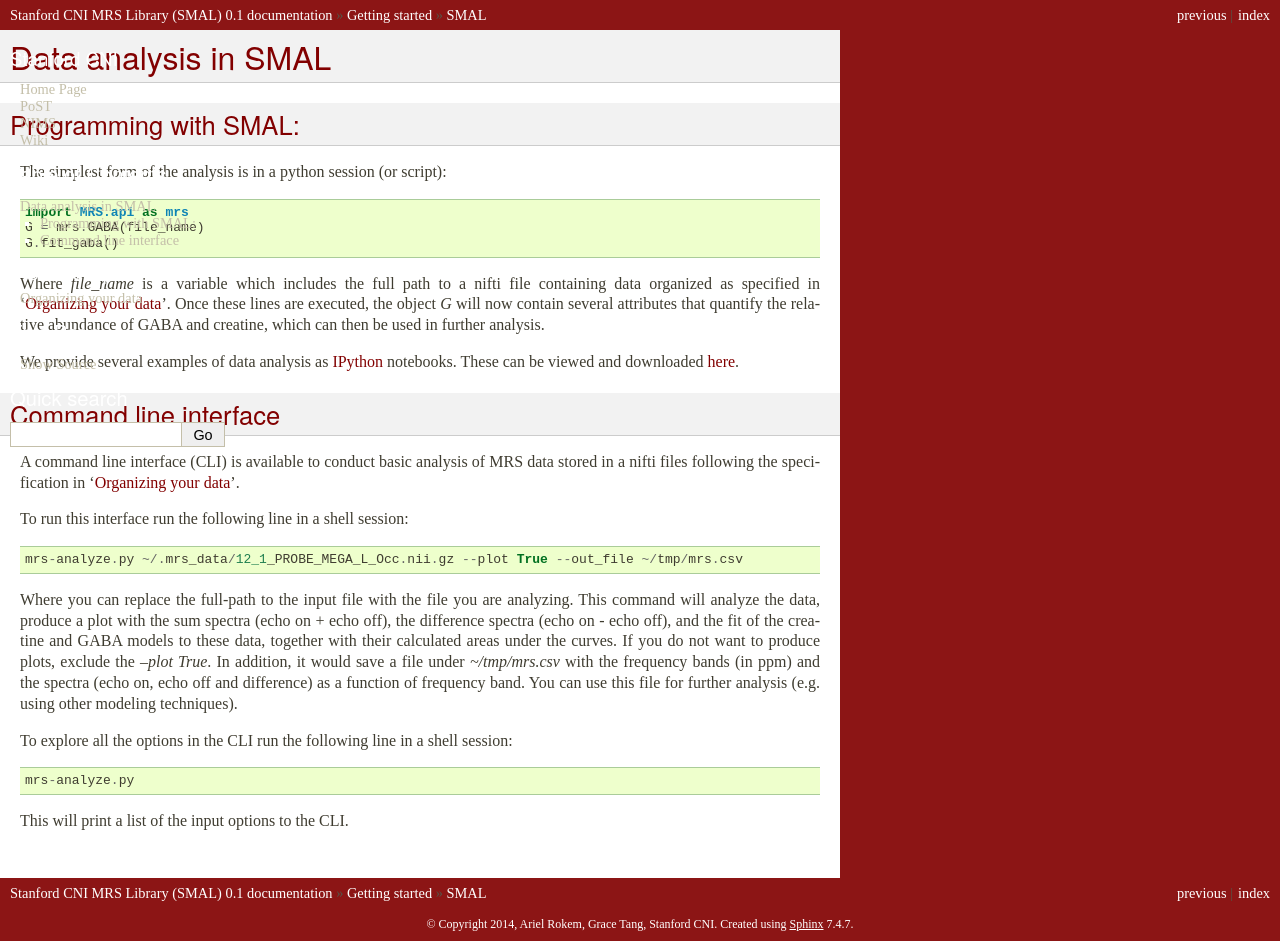
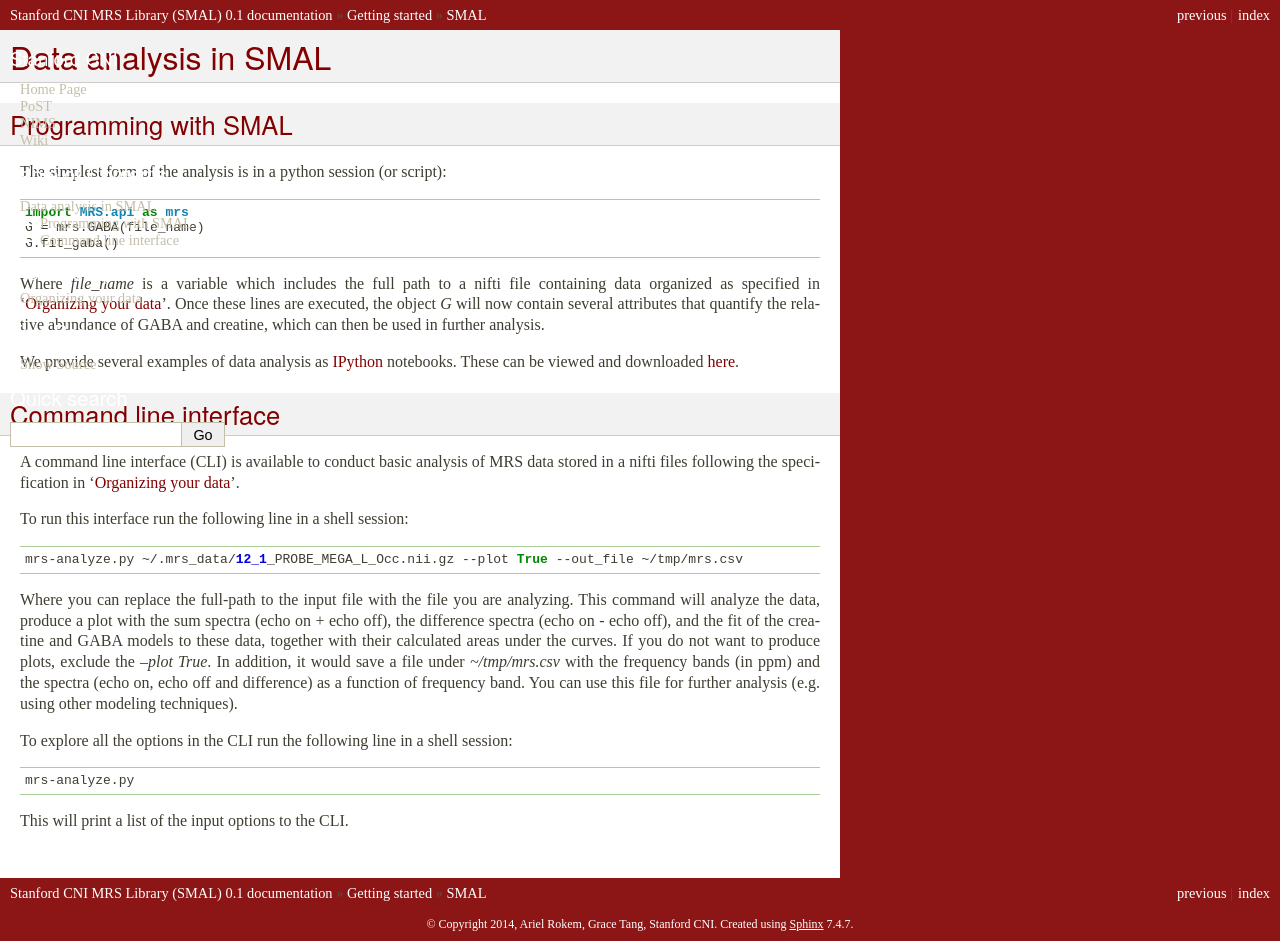
Before and after one commit to cni/MRS, a Sphinx documentation site: the page built from doc/analysis.rst, in a window 1280 px wide. Built offline with Sphinx 7.4.7, drawn with Linux system fonts in a browser that asks for light colours; formulas are drawn with MathJax 3; pages that are not in the unit, such as notebooks, are missing from menus.

Commit message:
DOC: Small tweaks.

```diff
--- a/doc/analysis.rst
+++ b/doc/analysis.rst
@@ -1,7 +1,7 @@
 Data analysis in SMAL
 ---------------------
 
-Programming with SMAL:
+Programming with SMAL
 ~~~~~~~~~~~~~~~~~~~~~~~~~~~
 The simplest form of the analysis is in a python session (or script)::
 
--- a/doc/conf.py
+++ b/doc/conf.py
@@ -85,7 +85,7 @@ exclude_patterns = ['_build']
 #show_authors = False
 
 # The name of the Pygments (syntax highlighting) style to use.
-pygments_style = 'sphinx'
+pygments_style = 'colorful'
 
 # A list of ignored prefixes for module index sorting.
 #modindex_common_prefix = []
```
